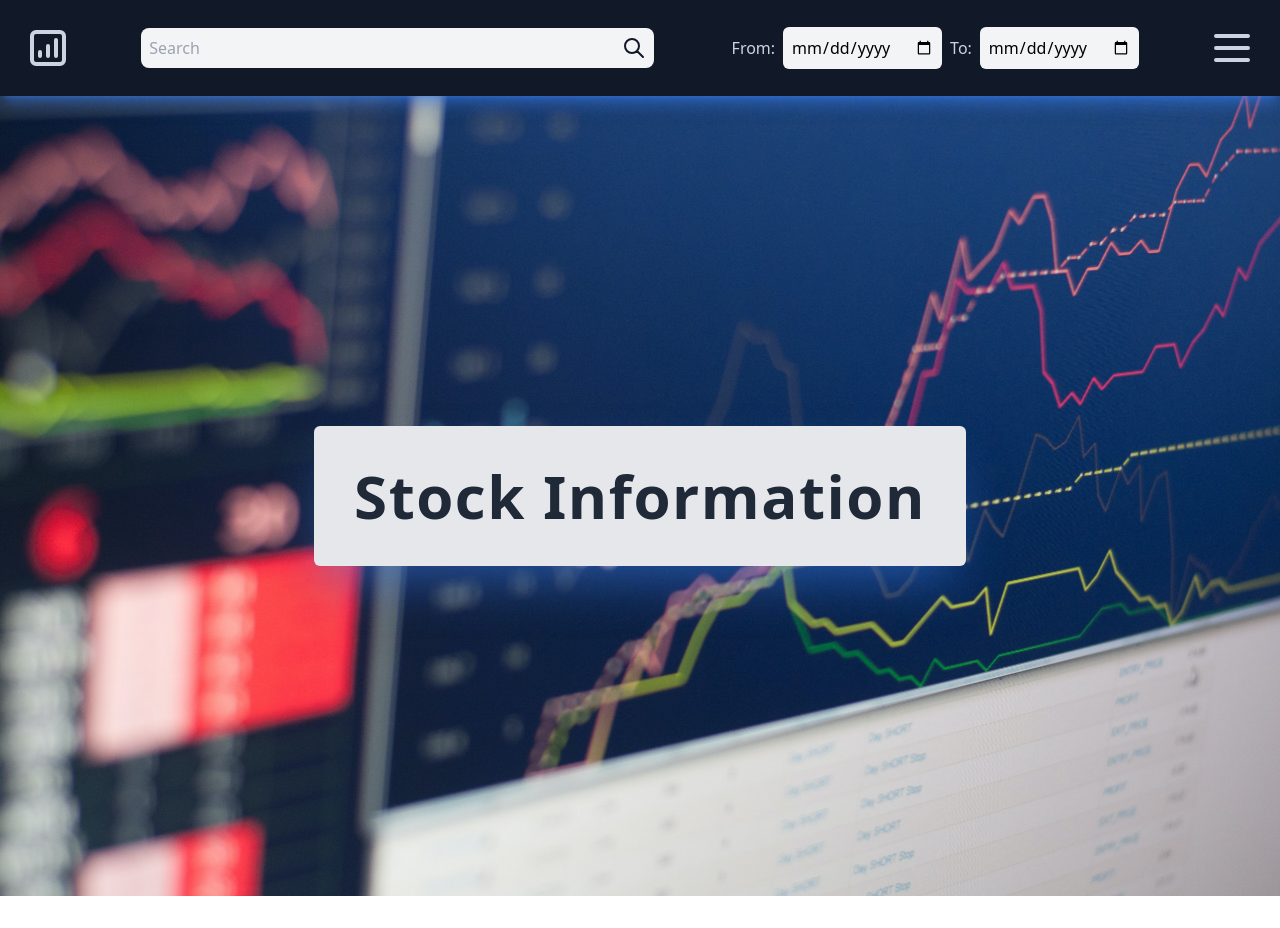
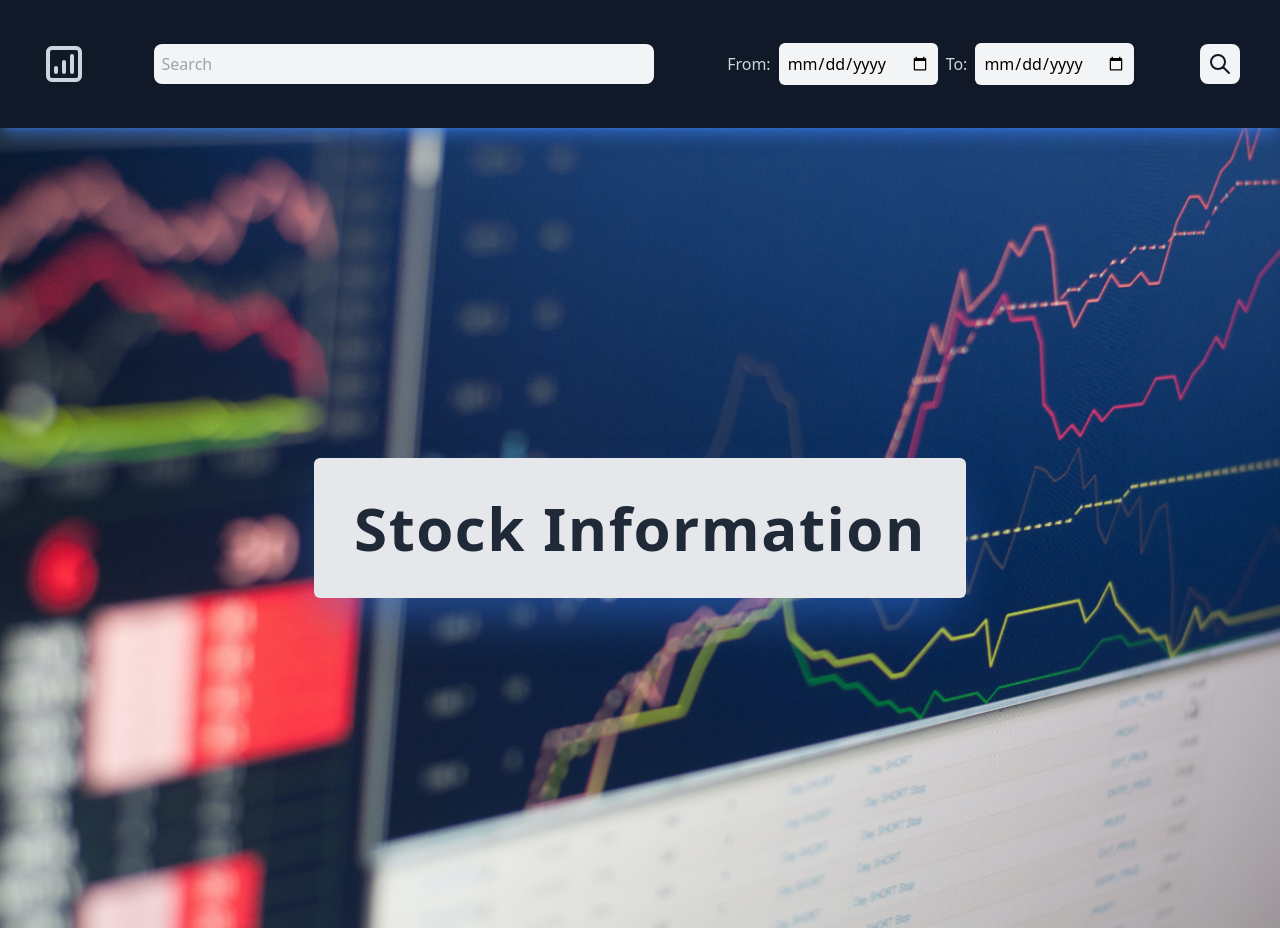
Before and after one commit to KasparasBal/IBM_Internship_Task, a React (Create React App) app in the folder Client/: page / in a window 1280 px wide. Before the commit the page ends 896 px from the top, so only its background shows below. Built offline with nearby package versions, Linux system fonts and the light colour scheme.

Commit message:
Commit 4: Possible search component completion

```diff
--- a/Client/public/index.html
+++ b/Client/public/index.html
@@ -2,14 +2,14 @@
 <html lang="en">
   <head>
     <meta charset="utf-8" />
-    <link rel="icon" href="%PUBLIC_URL%/favicon.ico" />
+    <link rel="icon" href="%PUBLIC_URL%/logo.png" />
     <meta name="viewport" content="width=device-width, initial-scale=1" />
     <meta name="theme-color" content="#000000" />
     <meta
       name="description"
       content="Web site created using create-react-app"
     />
-    <link rel="apple-touch-icon" href="%PUBLIC_URL%/logo192.png" />
+    <link rel="apple-touch-icon" href="%PUBLIC_URL%/logo.png" />
     <!--
       manifest.json provides metadata used when your web app is installed on a
       user's mobile device or desktop. See https://developers.google.com/web/fundamentals/web-app-manifest/
@@ -24,7 +24,7 @@
       work correctly both with client-side routing and a non-root public URL.
       Learn how to configure a non-root public URL by running `npm run build`.
     -->
-    <title>React App</title>
+    <title>Stock Information</title>
   </head>
   <body>
     <noscript>You need to enable JavaScript to run this app.</noscript>
--- a/Client/src/components/Navbar/Navbar.jsx
+++ b/Client/src/components/Navbar/Navbar.jsx
@@ -2,19 +2,19 @@
 import SearchBar from "./sm-components/SearchBar";
 import DatePicker from "./sm-components/DatePicker";
 //Svgs
-import MenuIcon from "./svgs/MenuIcon";
+import SearchIcon from "./svgs/SearchIcon";
 import LogoIcon from "./svgs/LogoIcon";
 
 const Navbar = () => {
   return (
-    <div className="bg-gray-900 flex items-center justify-between p-6 sticky top-0 shadow-blue-500/50 shadow-lg">
+    <div className="bg-gray-900 flex items-center justify-between p-10 sticky top-0 shadow-blue-500/50 shadow-lg">
       <div className="text-slate-300 w-12 h-12">
         <LogoIcon />
       </div>
       <SearchBar />
       <DatePicker />
-      <div className="text-slate-300 w-12 h-12 cursor-pointer">
-        <MenuIcon />
+      <div className="text-gray-900  p-2 cursor-pointer  bg-gray-100 rounded-lg ">
+        <SearchIcon />
       </div>
     </div>
   );
--- a/Client/src/components/Navbar/sm-components/DatePicker.jsx
+++ b/Client/src/components/Navbar/sm-components/DatePicker.jsx
@@ -1,18 +1,27 @@
+import { useState } from "react";
+
 const DatePicker = () => {
+  const [to, setTo] = useState("");
+  const [from, setFrom] = useState("");
+
   return (
     <div className="flex justify-center items-center">
       <div className="flex justify-center items-center">
         <h4 className="text-slate-300  px-2">From:</h4>
         <input
           type="date"
-          className="bg-gray-100 p-2 outline-none rounded-md"
+          value={from}
+          onChange={(e) => setFrom(e.target.value)}
+          className="bg-gray-100 p-2 outline-none rounded-md cursor-pointer"
         />
       </div>
       <div className="flex justify-center items-center">
         <h4 className="text-slate-300 px-2">To:</h4>
         <input
           type="date"
-          className="bg-gray-100 p-2 outline-none rounded-md"
+          value={to}
+          onChange={(e) => setTo(e.target.value)}
+          className="bg-gray-100 p-2 outline-none rounded-md cursor-pointer"
         />
       </div>
     </div>
--- a/Client/src/components/Navbar/sm-components/SearchBar.jsx
+++ b/Client/src/components/Navbar/sm-components/SearchBar.jsx
@@ -1,16 +1,91 @@
-import SearchIcon from "../svgs/SearchIcon";
+import { useEffect } from "react";
+import { useState } from "react";
 
 const SearchBar = () => {
+  const [search, setSearch] = useState("");
+  const [data, setData] = useState(null);
+  const [loading, setLoading] = useState(true);
+  const [error, setError] = useState(null);
+  const [hidden, setHidden] = useState(
+    "text-gray-900 absolute top-24 w-full h-auto p-2 rounded-lg bg-gray-100 cursor-pointer  "
+  );
+
+  //Fetch companies
+  useEffect(() => {
+    //Search by user input if char.length is not more than 35 and not less than 0.
+    if (search.length < 35 && search.length !== 0) {
+      fetch(
+        `https://finnhub.io/api/v1/stock/profile2?symbol=${search}&token=cbkcu8aad3if45781mfg`
+      )
+        .then((res) => {
+          //Validation for reaching the API Limit
+          if (!res.ok) {
+            throw Error("Too Many Requests!");
+          }
+          setError("Too many requests!");
+          return res.json();
+        })
+        .then((data) => {
+          setData(data);
+          if (Object.keys(data).length === 0) {
+            //Validation for incorrect company symbol input
+            setError("No such companies exist !");
+          }
+          if (Object.keys(data).length !== 0) {
+            setError(null);
+          }
+          setLoading(false);
+        })
+        .catch((err) => {
+          setLoading(false);
+          setError(err.message);
+        });
+    }
+  }, [search]);
+
+  const handleSelect = () => {
+    setSearch(data.ticker);
+    setHidden(
+      "text-gray-900 absolute top-24  h-auto p-2 rounded-lg bg-gray-100 cursor-pointer hidden"
+    );
+  };
+
   return (
-    <div className="flex justify-center items-center w-5/12  ">
+    <div className="flex justify-center items-center w-5/12 relative ">
       <input
         type="text"
         placeholder="Search"
-        className="bg-gray-100 p-2 w-full outline-none rounded-l-lg"
+        className="bg-gray-100 p-2 w-full outline-none rounded-lg "
+        value={search}
+        onChange={(e) => {
+          setSearch(e.target.value);
+          setHidden(
+            "text-gray-900 absolute top-24 w-full h-auto p-2 rounded-lg bg-gray-100 cursor-pointer "
+          );
+        }}
       />
-      <div className="text-gray-900  p-2 cursor-pointer bg-gray-100 rounded-r-lg ">
-        <SearchIcon />
-      </div>
+      {data && search.length !== 0 && Object.keys(data).length !== 0 && (
+        <div onClick={handleSelect} className={hidden}>
+          <div className="flex items-center justify-between">
+            <div className="bg-blue-500 text-slate-200 text-xl p-2 rounded-lg justify-center items-center  ">
+              {data.name}
+            </div>
+            <div className="text-lg p-2 ">{data.country}</div>
+            <div className="text-lg p-2">{data.currency}</div>
+            <div className="text-lg p-2">{data.weburl}</div>
+          </div>
+        </div>
+      )}
+      {error && search.length !== 0 && (
+        <div className=" bg-slate-100 border border-red-700 text-red-700 absolute -top-9 left-0 p-1 w-5/5 rounded-md text-d">
+          {error}
+        </div>
+      )}
+      {data && search.length !== 0 && Object.keys(data).length !== 0 && (
+        <div className="bg-gray-100 p-2 outline-none rounded-r-lg border-l-2 border-sky-400 absolute right-0">
+          {data.name}
+        </div>
+      )}
     </div>
   );
 };
--- a/Client/src/components/Navbar/svgs/MenuIcon.jsx
+++ /dev/null
@@ -1,20 +0,0 @@
-const MenuIcon = () => {
-  return (
-    <svg
-      xmlns="http://www.w3.org/2000/svg"
-      className="menuBtn"
-      fill="none"
-      viewBox="0 0 24 24"
-      stroke="currentColor"
-      strokeWidth={2}
-    >
-      <path
-        strokeLinecap="round"
-        strokeLinejoin="round"
-        d="M4 6h16M4 12h16M4 18h16"
-      />
-    </svg>
-  );
-};
-
-export default MenuIcon;
```
Also changed, not shown: Client/public/logo.png (added).
